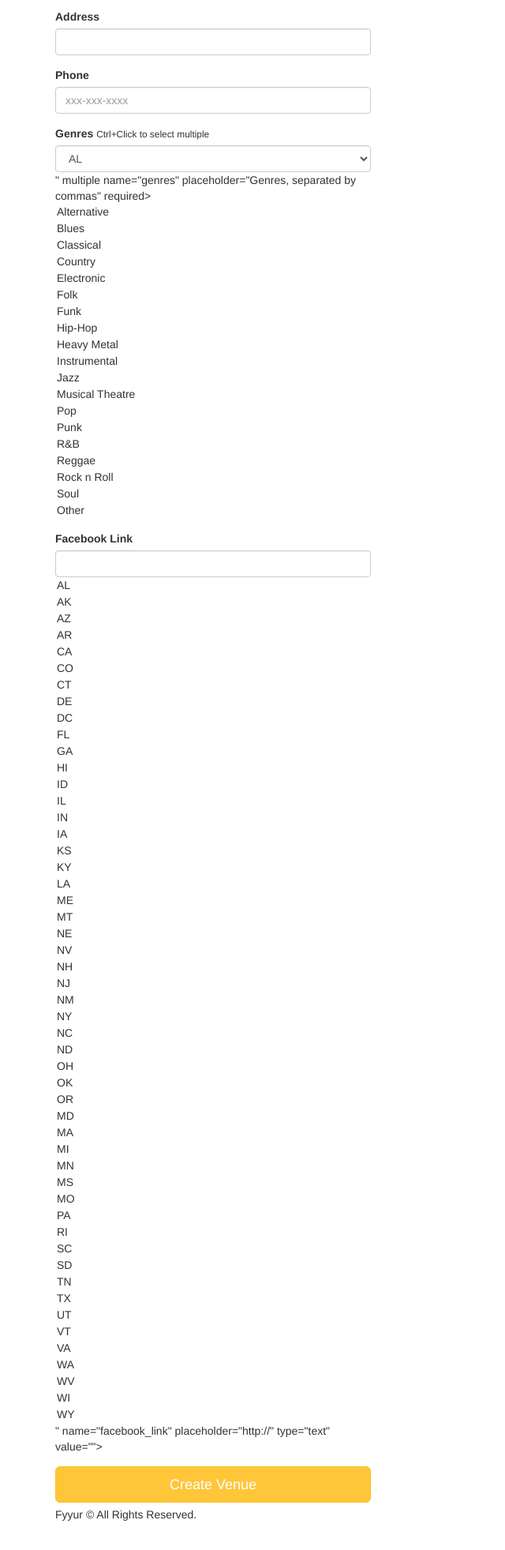
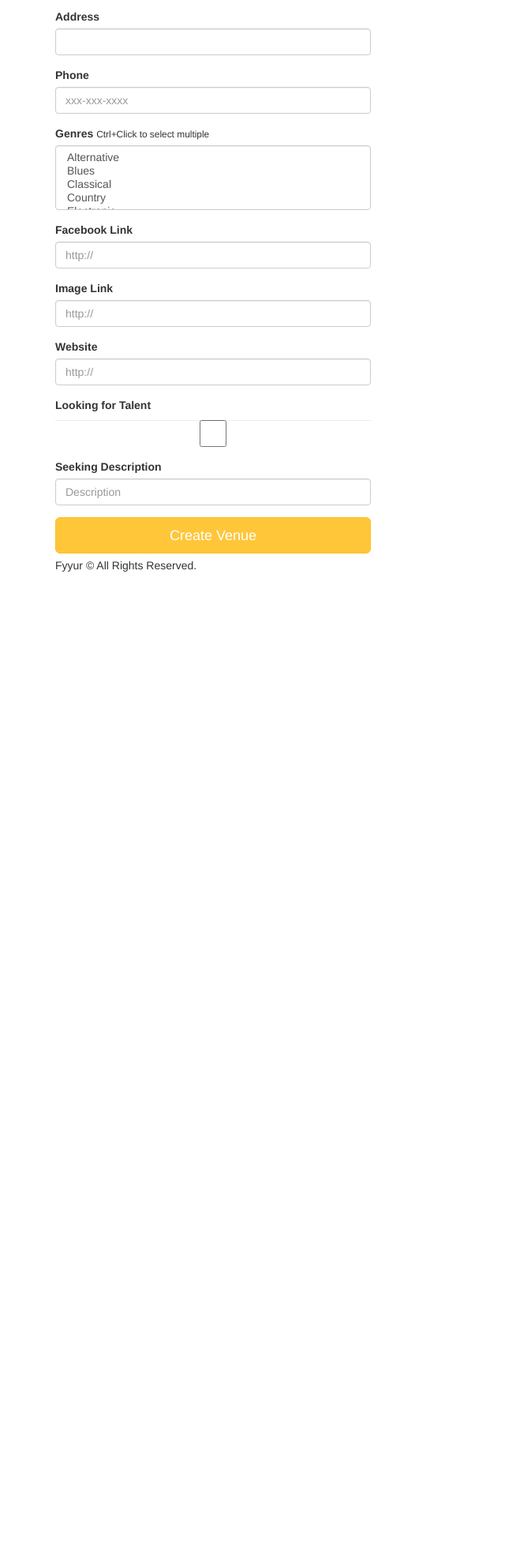
Before and after one commit to broques91/fyyur, a Flask app: page /venues/create in a window 1280 px wide. Shown: the part 273-2236 px from the top of the page at 79% size, without its empty margins (0-640 px from the left). After the commit the page ends 997 px from the top, so only its background shows below. Run offline with Flask 2, Linux system fonts and the light colour scheme; some libraries are stand-ins or nearby versions.

Commit message:
add missing fields

```diff
--- a/forms.py
+++ b/forms.py
@@ -1,7 +1,8 @@
 from datetime import datetime
 from flask_wtf import Form
-from wtforms import StringField, SelectField, SelectMultipleField, DateTimeField
-from wtforms.validators import DataRequired, AnyOf, URL
+from wtforms import StringField, SelectField, SelectMultipleField, DateTimeField, BooleanField, TextAreaField
+from wtforms.validators import DataRequired, AnyOf, URL, Length
+
 
 class ShowForm(Form):
     artist_id = StringField(
@@ -13,8 +14,9 @@ class ShowForm(Form):
     start_time = DateTimeField(
         'start_time',
         validators=[DataRequired()],
-        default= datetime.today()
+        default=datetime.today()
     )
+
 
 class VenueForm(Form):
     name = StringField(
@@ -116,6 +118,19 @@ class VenueForm(Form):
     facebook_link = StringField(
         'facebook_link', validators=[URL()]
     )
+    image_link = StringField(
+        'image_link', validators=[URL()]
+    )
+    website = StringField(
+        'website', validators=[URL()]
+    )
+    seeking_talent = BooleanField(
+        'seeking_talent'
+    )
+    seeking_description = StringField(
+            'seeking_description'
+    )
+
 
 class ArtistForm(Form):
     name = StringField(
@@ -216,5 +231,14 @@ class ArtistForm(Form):
         # TODO implement enum restriction
         'facebook_link', validators=[URL()]
     )
+    website = StringField(
+        'website'
+     )
+    seeking_venue = BooleanField(
+        'seeking_venue'
+    )
+    seeking_description = StringField(
+            'seeking_description'
+     )
 
 # TODO IMPLEMENT NEW ARTIST FORM AND NEW SHOW FORM
--- a/templates/forms/new_venue.html
+++ b/templates/forms/new_venue.html
@@ -3,11 +3,18 @@
 {% block content %}
   <div class="form-wrapper">
     <form method="post" class="form">
-      <h3 class="form-heading">List a new venue <a href="{{ url_for('index') }}" title="Back to homepage"><i class="fa fa-home pull-right"></i></a></h3>
+
+      <h3 class="form-heading">List a new venue
+        <a href="{{ url_for('index') }}" title="Back to homepage">
+          <i class="fa fa-home pull-right"></i>
+        </a>
+      </h3>
+
       <div class="form-group">
         <label for="name">Name</label>
         {{ form.name(class_ = 'form-control', autofocus = true) }}
       </div>
+
       <div class="form-group">
           <label>City & State</label>
           <div class="form-inline">
@@ -19,23 +26,48 @@
             </div>
           </div>
       </div>
+
       <div class="form-group">
         <label for="address">Address</label>
         {{ form.address(class_ = 'form-control', autofocus = true) }}
       </div>
+
       <div class="form-group">
-          <label for="phone">Phone</label>
-          {{ form.phone(class_ = 'form-control', placeholder='xxx-xxx-xxxx', autofocus = true) }}
-        </div>
+        <label for="phone">Phone</label>
+        {{ form.phone(class_ = 'form-control', placeholder='xxx-xxx-xxxx', autofocus = true) }}
+      </div>
+
       <div class="form-group">
         <label for="genres">Genres</label>
         <small>Ctrl+Click to select multiple</small>
-        {{ form.genres(class_ = 'form-control', placeholder='Genres, separated by commas', id=form.state, autofocus = true) }}
+        {{ form.genres(class_ = 'form-control', multiple='multiple', placeholder='Genres, separated by commas', autofocus = true) }}
       </div>
+
       <div class="form-group">
-          <label for="facebook_link">Facebook Link</label>
-          {{ form.facebook_link(class_ = 'form-control', placeholder='http://', id=form.state, autofocus = true) }}
-        </div>
+        <label for="facebook_link">Facebook Link</label>
+        {{ form.facebook_link(class_ = 'form-control', placeholder='http://', autofocus = true) }}
+      </div>
+
+      <div class="form-group">
+        <label for="image_link">Image Link</label>
+        {{ form.image_link(class_ = 'form-control', placeholder='http://', autofocus = true) }}
+      </div>
+
+      <div class="form-group">
+        <label for="website">Website</label>
+        {{ form.website(class_ = 'form-control', placeholder='http://', autofocus = true) }}
+      </div>
+
+      <div class="form-group">
+        <label for="seeking_talent">Looking for Talent</label>
+        {{ form.seeking_talent(class_ = 'form-control', placeholder='Venue', autofocus = true) }}
+      </div>
+
+      <div class="form-group">
+        <label for="seeking_description">Seeking Description</label>
+        {{ form.seeking_description(class_ = 'form-control', placeholder='Description', autofocus = true) }}
+      </div>
+
       <input type="submit" value="Create Venue" class="btn btn-primary btn-lg btn-block">
     </form>
   </div>
```
Also changed, not shown: templates/forms/new_artist.html (+28 -2 lines).
